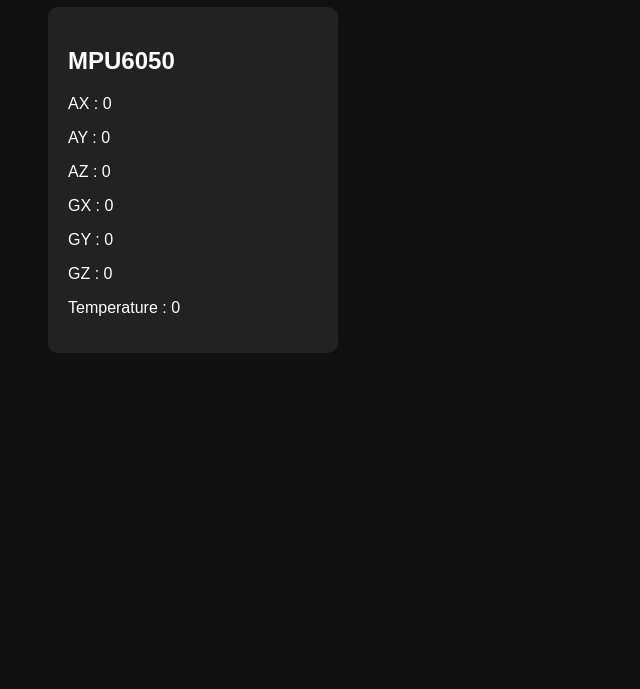
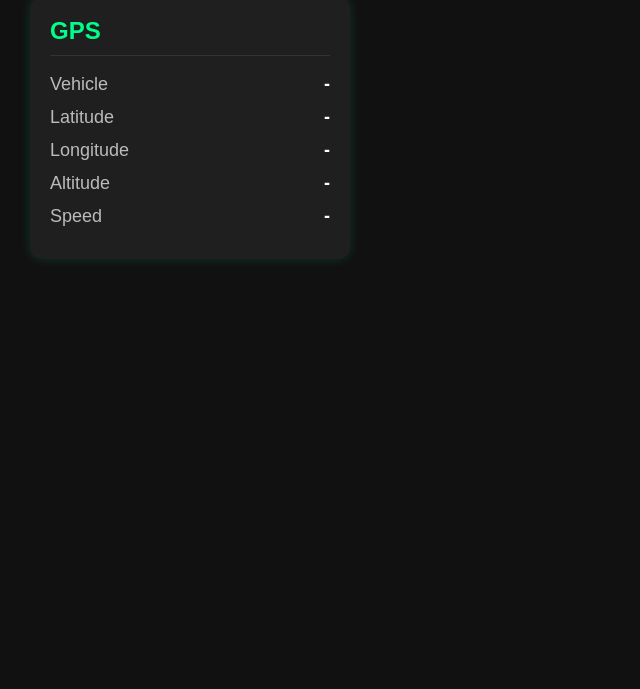
Before and after one commit to harikaran4679-maker/telemetry-server, a website: page public/index.html in a window 1280 px wide. Shown: the part 111-800 px from the top of the page, without its empty margins (0-640 px from the left). Drawn offline with nearby package versions, Linux system fonts and the light colour scheme; no server answers.

Commit message:
Replace MPU6050 dashboard with GPS

```diff
--- a/public/index.html
+++ b/public/index.html
@@ -1,31 +1,69 @@
 <!DOCTYPE html>
 <html>
+
 <head>
+
+    <meta charset="UTF-8">
     <title>Team Renew Telemetry</title>
 
     <script src="/socket.io/socket.io.js"></script>
 
     <style>
 
+        *{
+            margin:0;
+            padding:0;
+            box-sizing:border-box;
+            font-family:Arial, Helvetica, sans-serif;
+        }
+
         body{
             background:#111;
             color:white;
-            font-family:Arial;
             padding:30px;
         }
 
         h1{
             color:#00ff88;
+            margin-bottom:30px;
+            font-size:42px;
+        }
+
+        .dashboard{
+            display:flex;
+            flex-wrap:wrap;
+            gap:20px;
         }
 
         .card{
+            background:#1f1f1f;
+            border-radius:12px;
+            padding:20px;
+            width:320px;
+            box-shadow:0 0 12px rgba(0,255,136,0.15);
+        }
 
-            background:#222;
-            padding:20px;
-            margin:10px;
-            border-radius:10px;
-            width:250px;
+        .card h2{
+            color:#00ff88;
+            margin-bottom:18px;
+            border-bottom:1px solid #333;
+            padding-bottom:10px;
+        }
 
+        .data-row{
+            display:flex;
+            justify-content:space-between;
+            margin:12px 0;
+            font-size:18px;
+        }
+
+        .label{
+            color:#bbbbbb;
+        }
+
+        .value{
+            color:white;
+            font-weight:bold;
         }
 
     </style>
@@ -36,19 +74,38 @@
 
 <h1>TEAM RENEW TELEMETRY</h1>
 
-<div class="card">
+<div class="dashboard">
 
-<h2>MPU6050</h2>
+    <div class="card">
 
-<p>AX : <span id="ax">0</span></p>
-<p>AY : <span id="ay">0</span></p>
-<p>AZ : <span id="az">0</span></p>
+        <h2>GPS</h2>
 
-<p>GX : <span id="gx">0</span></p>
-<p>GY : <span id="gy">0</span></p>
-<p>GZ : <span id="gz">0</span></p>
+        <div class="data-row">
+            <span class="label">Vehicle</span>
+            <span class="value" id="vehicle">-</span>
+        </div>
 
-<p>Temperature : <span id="temp">0</span></p>
+        <div class="data-row">
+            <span class="label">Latitude</span>
+            <span class="value" id="lat">-</span>
+        </div>
+
+        <div class="data-row">
+            <span class="label">Longitude</span>
+            <span class="value" id="lon">-</span>
+        </div>
+
+        <div class="data-row">
+            <span class="label">Altitude</span>
+            <span class="value" id="altitude">-</span>
+        </div>
+
+        <div class="data-row">
+            <span class="label">Speed</span>
+            <span class="value" id="speed">-</span>
+        </div>
+
+    </div>
 
 </div>
 
@@ -56,21 +113,18 @@
 
 const socket = io();
 
-socket.on("telemetry",(data)=>{
+socket.on("telemetry", (data)=>{
 
-document.getElementById("ax").innerHTML=data.ax.toFixed(3);
-document.getElementById("ay").innerHTML=data.ay.toFixed(3);
-document.getElementById("az").innerHTML=data.az.toFixed(3);
-
-document.getElementById("gx").innerHTML=data.gx.toFixed(3);
-document.getElementById("gy").innerHTML=data.gy.toFixed(3);
-document.getElementById("gz").innerHTML=data.gz.toFixed(3);
-
-document.getElementById("temp").innerHTML=data.temp.toFixed(2);
+    document.getElementById("vehicle").textContent = data.vehicle ?? "-";
+    document.getElementById("lat").textContent = data.lat ?? "-";
+    document.getElementById("lon").textContent = data.lon ?? "-";
+    document.getElementById("altitude").textContent = data.altitude ?? "-";
+    document.getElementById("speed").textContent = data.speed ?? "-";
 
 });
 
 </script>
 
 </body>
+
 </html>
```
